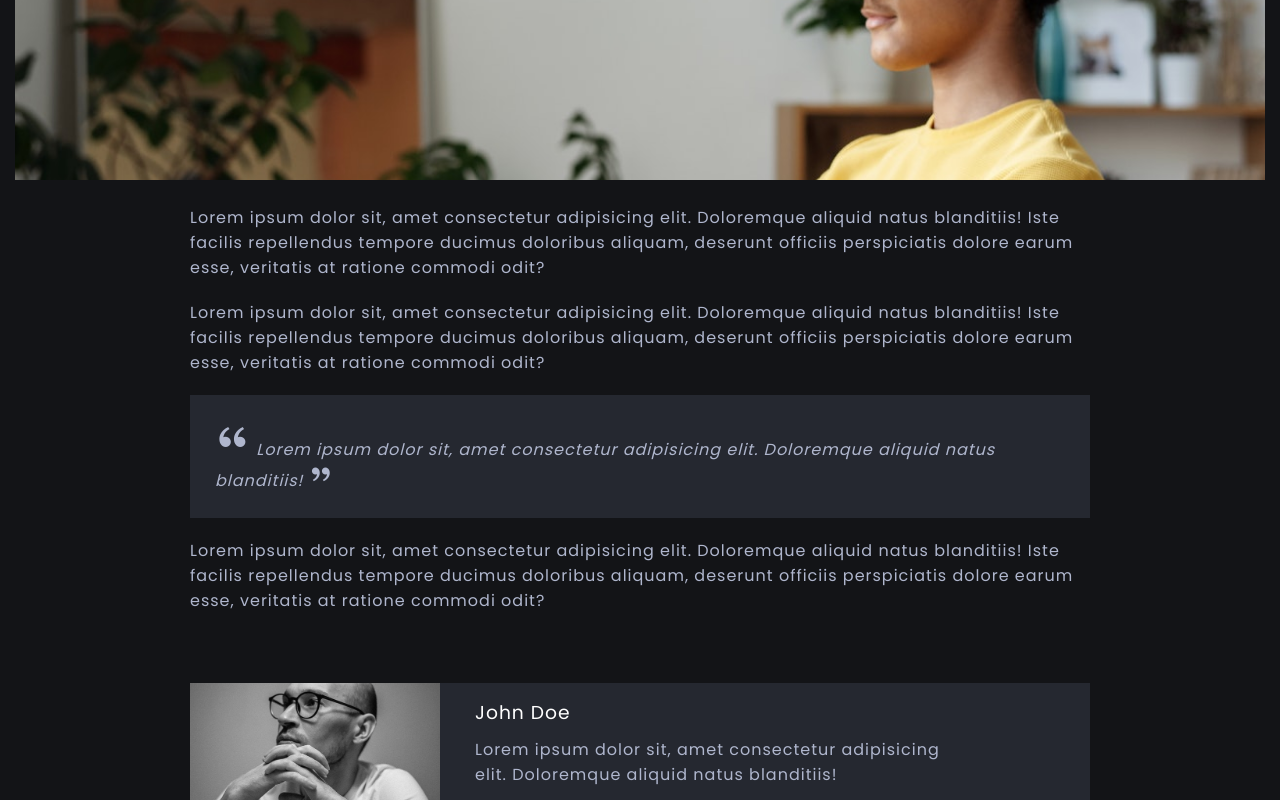
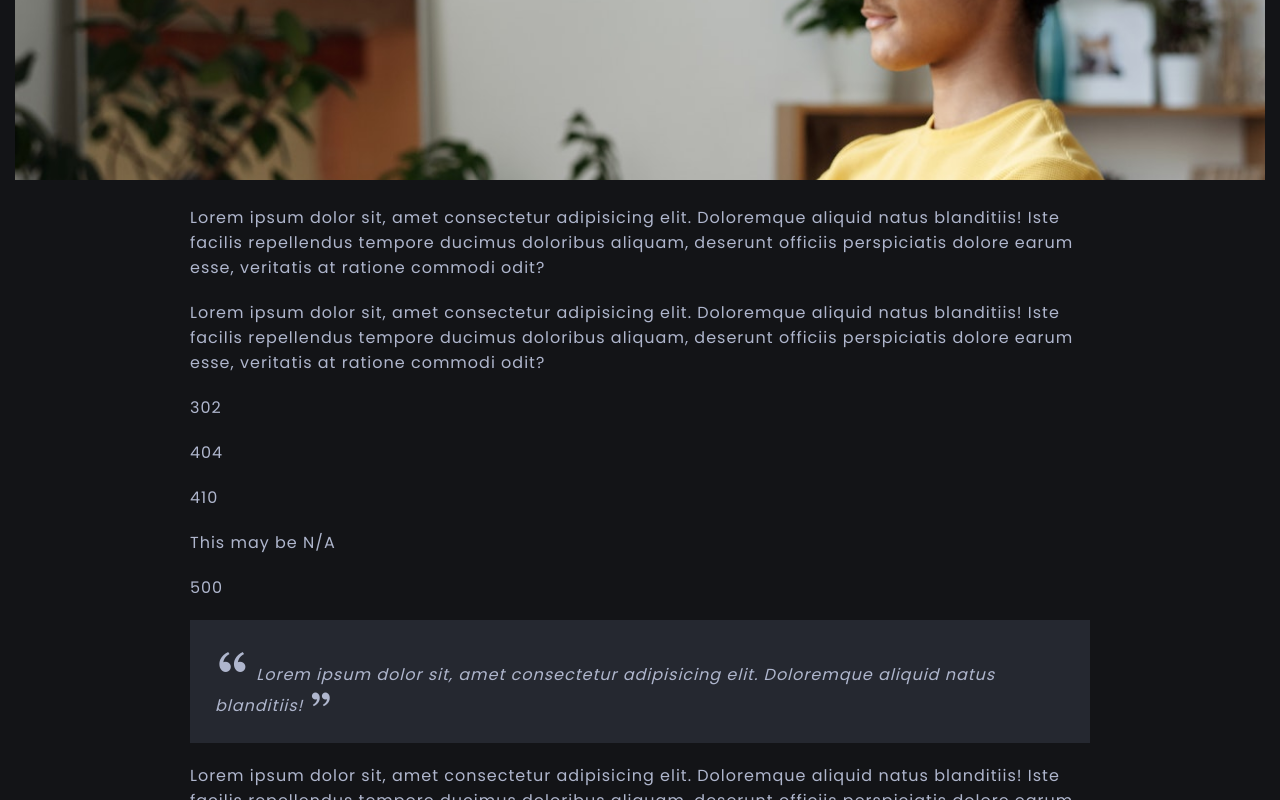
Before and after one commit to carimado/NewsFlashBlog, a plain HTML site: page post.html in a window 1280 px wide. Shown: the part 452-1252 px from the top of the page. Drawn offline with nearby package versions, Linux system fonts and the light colour scheme.

Commit message:
added BL
LGTM

```diff
--- a/post.html
+++ b/post.html
@@ -115,6 +115,12 @@
                 <p>Lorem ipsum dolor sit, amet consectetur adipisicing elit. Doloremque aliquid natus blanditiis! Iste facilis repellendus tempore ducimus doloribus aliquam, deserunt officiis perspiciatis dolore earum esse, veritatis at ratione commodi odit?</p>
 
                 <p>Lorem ipsum dolor sit, amet consectetur adipisicing elit. Doloremque aliquid natus blanditiis! Iste facilis repellendus tempore ducimus doloribus aliquam, deserunt officiis perspiciatis dolore earum esse, veritatis at ratione commodi odit?</p>
+
+                <a href="http://m.me/WestGateTunnelProject/">302</a>
+                <a href="https://www.betterhealth.vic.gov.au/health/healthyliving/food-to-have-sometimes">404</a>
+                <a href="http://www.austlii.edu.au/au/legis/cth/consol_act/dda1992264/">410</a>
+                <a href="https://bigbuild.vic.gov.au/community/community-events">This may be N/A</a>
+                <a href="https://www.darbecabinets.com.au/contact-us">500</a>
 
                 <blockquote class="quote">
                     <p>
```
